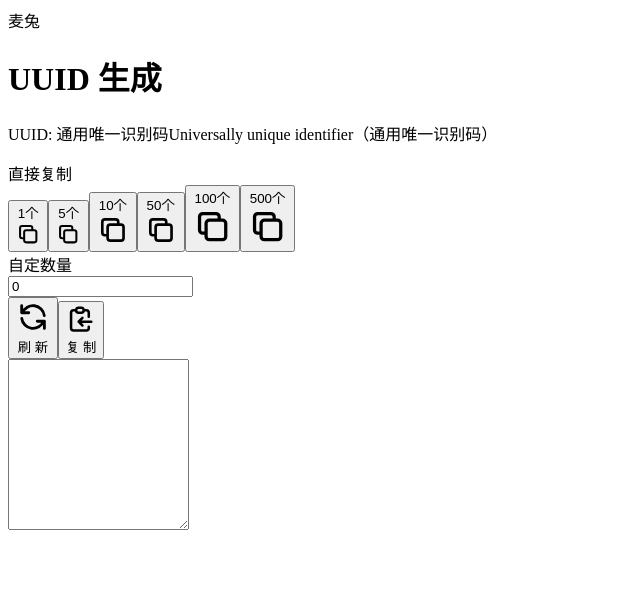
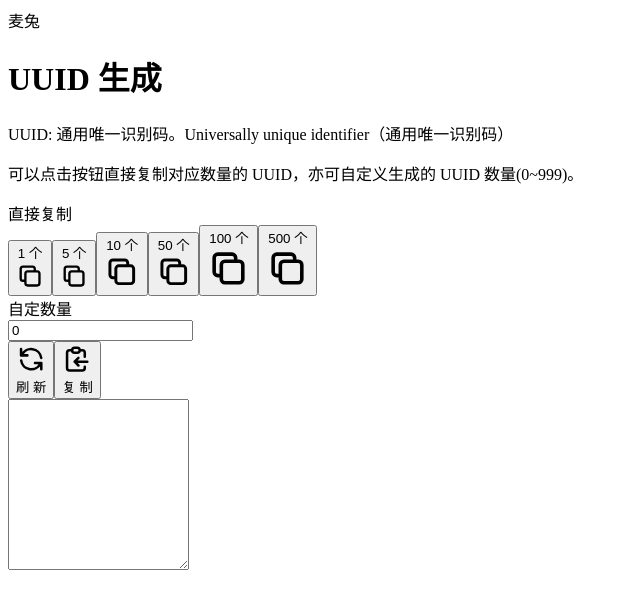
Before and after one commit to moreant/my-tool-nextjs, a Next.js app: page /my-tool/uuid in a window 1280 px wide. Shown: the top 604 px of the page, without its empty margins (0-640 px from the left). Built offline with nearby package versions, Linux system fonts and the light colour scheme.

Commit message:
打磨优化

```diff
--- a/components/Button.js
+++ b/components/Button.js
@@ -0,0 +1,21 @@
+const Button = props => {
+
+  let className = "flex items-center justify-center px-4 py-2 border border-transparent shadow-sm text-sm font-medium rounded-md"
+  switch (props.type) {
+    case 'primary':
+      className += " text-white bg-blue-600 hover:bg-blue-700"
+      break
+    default:
+      className += " text-gray-900 border-gray-300 hover:bg-gray-50"
+  }
+
+  return (
+    <>
+      <button onClick={props.onClick} className={className + ' ' + props.className}>
+        {props.children}
+      </button>
+    </>
+  )
+}
+
+export default Button
--- a/components/ToolHead.js
+++ b/components/ToolHead.js
@@ -1,14 +1,14 @@
-const ToolHead = props => {
+const ToolTitle = props => {
   return (
     <>
       <div className="pb-5 border-b border-gray-200 mb-5">
-        <h1 className="inline-block text-3xl font-extrabold text-gray-900 tracking-wider">{props.name}</h1>
+        <h1 className="inline-block text-3xl font-extrabold text-gray-900 tracking-wider">{props.title}</h1>
         <p className="mt-1 text-lg text-gray-500">
           <span className="md:hidden">
-            {props.mdDesc ? props.mdDesc : props.desc}
+            {props.mdSubtitle ? props.mdSubtitle : props.subtitle}
           </span>
           <span className="hidden md:inline">
-            {props.desc}
+            {props.subtitle}
           </span>
         </p>
       </div>
@@ -16,4 +16,18 @@ const ToolHead = props => {
   )
 }
 
-export default ToolHead
+const ToolDesc = props => {
+
+  return (
+    <>
+      <div className="prose mb-5">
+        {props.children
+          ? props.children
+          : <p>{props.text}</p>
+        }
+      </div>
+    </>
+  )
+}
+
+export { ToolTitle, ToolDesc }
--- a/pages/uuid/index.js
+++ b/pages/uuid/index.js
@@ -1,4 +1,4 @@
-import { useEffect, useState } from 'react'
+import { useEffect, useState, memo } from 'react'
 import { useRouter } from 'next/router'
 import { v4 as uuidv4 } from 'uuid'
 import copy from 'copy-to-clipboard';
@@ -7,86 +7,30 @@ import { RefreshIcon, ClipboardCopyIcon, ClipboardCheckIcon, DuplicateIcon } fro
 import Container from '../../components/Container'
 import Head from '../../components/Head'
 import Nav from '../../components/Nav'
-import ToolHead from '../../components/ToolHead'
+import { ToolTitle, ToolDesc } from '../../components/ToolHead'
+import Button from '../../components/Button'
 
-function newUUIDList (count) {
+function generateUUID (count) {
   return new Array(Number(count)).fill().map(() => {
     return uuidv4()
   }).join('\n')
 }
 
-const CopyBtn = props => {
-  const { state } = props
-  let text = '复 制'
-  if (state === 1) {
-    text = '成功 !'
-  }
+const QuickCopu = () => {
 
+  const CopyItem = props => {
     return (
       <>
-      <button
-        onClick={() => { props.copyUuid }}
-        className="ml-3 flex items-center justify-center px-4 py-2  border border-transparent shadow-sm text-sm font-medium rounded-md text-white bg-blue-600 hover:bg-blue-700"
-      >
-        {
-          state === 1
-            ? <ClipboardCheckIcon className="h-4 w-4" />
-            : <ClipboardCopyIcon className="h-4 w-4" />
-        }
-        <span className="ml-2">{text}</span>
+        <button onClick={() => { copy(generateUUID(props.quantity)) }} className="flex justify-center items-center px-6 py-3 md:py-5 text-gray-400 hover:text-gray-900 border border-gray-300 hover:bg-gray-50 rounded-md shadow-sm font-medium space-x-1 focus:ring-2 focus:ring-offset-2 focus:ring-offset-white focus:ring-gray-300 focus:outline-none transition-colors duration-200">
+          <span className="text-gray-900">{props.quantity} 个 </span>
+          <span><DuplicateIcon className="w-5 h-5" /></span>
         </button>
       </>
     )
   }
 
-const CopyItem = props => {
-
-  const copyUuid = quantity => {
-    copy(newUUIDList(quantity))
-  }
-
   return (
     <>
-      <button onClick={() => { copyUuid(Number(props.quantity)) }} className="flex justify-center items-center px-6 py-3 md:py-5 text-gray-400 hover:text-gray-900 border border-gray-300 hover:bg-gray-50 rounded-md shadow-sm font-medium space-x-1 focus:ring-2 focus:ring-offset-2 focus:ring-offset-white focus:ring-gray-300 focus:outline-none transition-colors duration-200">
-        <span className="text-gray-900">{props.quantity}个 </span>
-        <span><DuplicateIcon className="w-5 h-5" /></span>
-      </button>
-
-    </>
-  )
-}
-
-export default function UUID () {
-
-  const router = useRouter()
-
-  let { g = 0 } = router.query
-  const [count, setCount] = useState(Number(g))
-  const [uuidList, setUuidList] = useState(undefined)
-  const [copyState, setCopyState] = useState(0)
-
-  // 异步路由导致需要监听
-  useEffect(() => {
-    if (g > 0) {
-      setCount(g)
-      setUuidList(newUUIDList(g))
-    }
-  }, [router.query])
-
-  const onInputChange = event => {
-    const newCount = Number(event.target.value) > 1000 ? 999 : event.target.value
-    setCount(newCount)
-    setUuidList(newUUIDList(newCount))
-  }
-
-  const refresh = () => {
-    setUuidList(newUUIDList(count))
-  }
-
-  const QuickCopu = () => {
-    return (
-      <>
-        <label className="mb-5 block text-xl font-semibold text-gray-700">直接复制</label>
       <div className="grid grid-cols-2 gap-5">
         <CopyItem quantity="1" />
         <CopyItem quantity="5" />
@@ -99,59 +43,93 @@ export default function UUID () {
   )
 }
 
-  const CustomQuantity = props => {
+const CustomQuantity = memo(({ g }) => {
+
+  const [count, setCount] = useState(Number(g))
+  const [uuidList, setUuidList] = useState(undefined)
+  const [copyState, setCopyState] = useState(0)
+
+  // 异步路由导致需要监听
+  useEffect(() => {
+    if (g > 0) {
+      setCount(g)
+      setUuidList(generateUUID(g))
+    }
+  }, [g])
+
+  const onInputChange = event => {
+    const newCount = Number(event.target.value) > 1000 ? 999 : event.target.value
+    setCount(newCount)
+    setUuidList(generateUUID(newCount))
+  }
+
+  const refresh = () => {
+    setUuidList(generateUUID(count))
+  }
+
+  const copyUuid = () => {
+    if (copy(uuidList)) {
+      setCopyState(1)
+      setTimeout(() => {
+        setCopyState(0)
+      }, 1000)
+    }
+  }
+
   return (
     <>
-        <label htmlFor="count" className="mb-5 block text-xl font-semibold text-gray-700">自定数量</label>
       <div className="flex flex-wrap mb-4">
         <div className="relative">
           <input
             name="count"
             id="count"
-              value={count} onChange={onInputChange} type="number"
+            value={count} onChange={event => onInputChange(event)} type="number"
             className="w-32 h-full block rounded-md border-gray-300 shadow-sm focus:border-blue-300 focus:ring focus:ring-blue-200 focus:ring-opacity-50"
             placeholder=""
           />
         </div>
 
-          <button
-            onClick={refresh}
-            className="ml-3 flex items-center justify-center px-4 py-2 border border-transparent shadow-sm text-sm font-medium rounded-md border-gray-300  hover:bg-gray-50"
-          >
+        <Button onClick={refresh} className="ml-3">
           <RefreshIcon className="h-4 w-4" />
-            <span className="ml-2"> 刷 新 </span>
-          </button>
-          <CopyBtn copyUuid={copyUuid} state={copyState} />
+          <span className="ml-2">刷 新</span>
+        </Button>
+
+        <Button onClick={copyUuid} type="primary" className="ml-3">
+          {
+            copyState === 1
+              ? <><ClipboardCheckIcon className="h-4 w-4" /><span className="ml-2">成功!</span></>
+              : <><ClipboardCopyIcon className="h-4 w-4" /><span className="ml-2">复 制</span></>
+          }
+        </Button>
+
       </div>
-        <textarea value={uuidList} onChange={event => { setUuidList(event.target.value) }} rows="11" className="w-full border-gray-300 shadow-sm focus:border-blue-300 focus:ring focus:ring-blue-200 focus:ring-opacity-50 rounded-md">
+      <textarea value={uuidList} onChange={event => setUuidList(event.target.value)} rows="11" className="w-full border-gray-300 shadow-sm focus:border-blue-300 focus:ring focus:ring-blue-200 focus:ring-opacity-50 rounded-md text-sm md:text-base">
 
       </textarea>
     </>
   )
-  }
+})
 
-  const copyUuid = () => {
-    if (copy(uuidList)) {
-      setCopyState(1)
-    }
-    setTimeout(() => {
-      setCopyState(0)
-    }, 1000)
-  }
-
+export default function UUID () {
+  const router = useRouter()
+  console.log(router.query);
+  let { g = 0 } = router.query
 
   return (
     <>
       <Head modul={`UUID ${g}`} />
       <Nav />
       <Container>
-        <ToolHead name="UUID 生成" desc="Universally unique identifier（通用唯一识别码）" mdDesc="UUID: 通用唯一识别码" />
+        <ToolTitle title="UUID 生成" subtitle="Universally unique identifier（通用唯一识别码）" mdSubtitle="UUID: 通用唯一识别码。" />
+        <ToolDesc text="可以点击按钮直接复制对应数量的 UUID，亦可自定义生成的 UUID 数量(0~999)。" />
         <div className="grid grid-cols-1 md:grid-cols-2 divide-y md:divide-x md:divide-y-0">
           <div className="pb-5 md:pb-0 md:pr-5">
+            <label className="mb-5 block text-xl font-semibold text-gray-700 tracking-wider">直接复制</label>
             <QuickCopu />
           </div>
           <div className="pt-5 md:pt-0 md:pl-5">
-            <CustomQuantity />
+            <label htmlFor="count" className="mb-5 block text-xl font-semibold text-gray-700 tracking-wider">自定数量</label>
+            <CustomQuantity g={g} />
           </div>
         </div>
       </Container>
```
Also changed, not shown: pages/camel/index.js (+12 -10 lines), pages/index.js (+5 -6 lines). Lines whose indentation alone changed are shown as unchanged.
